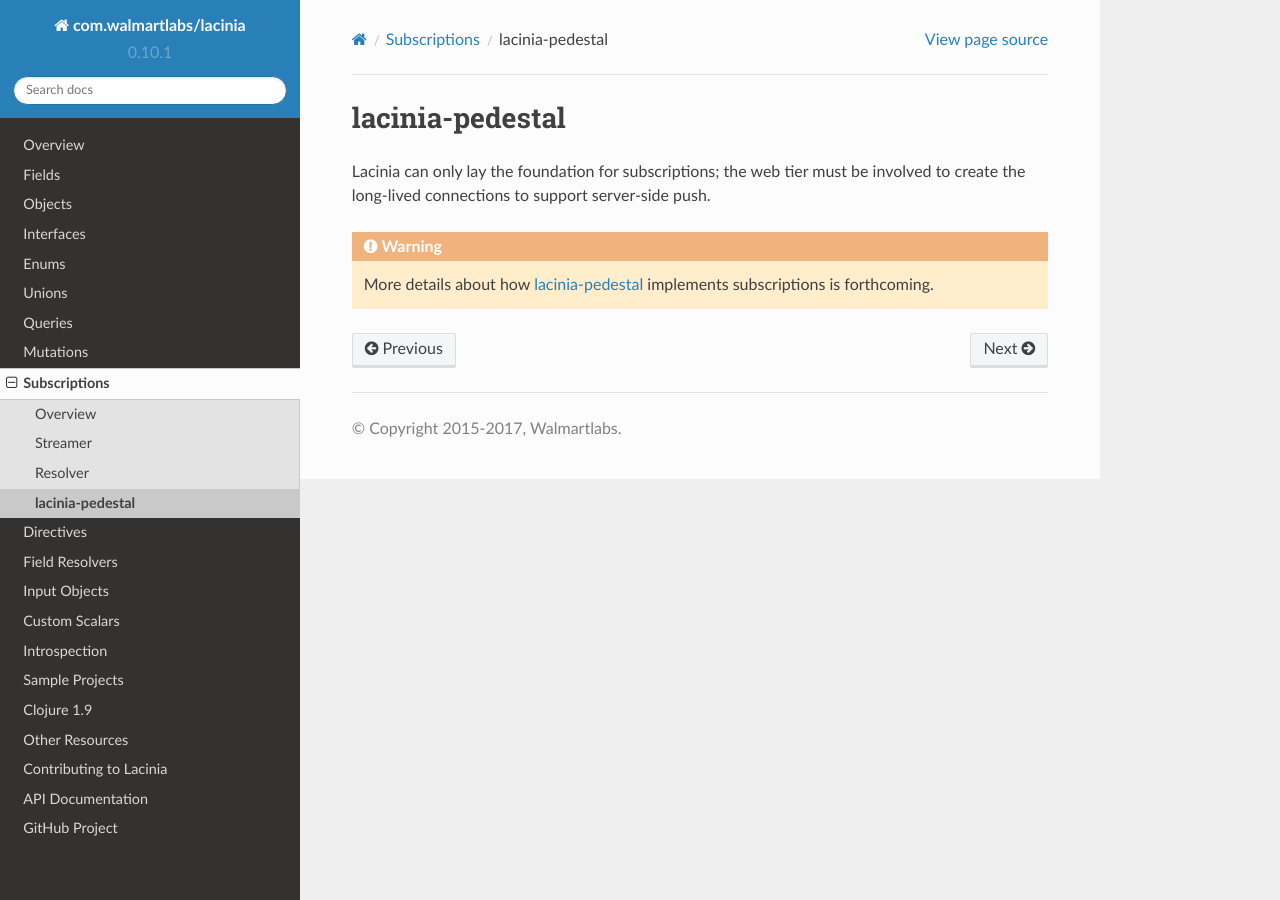
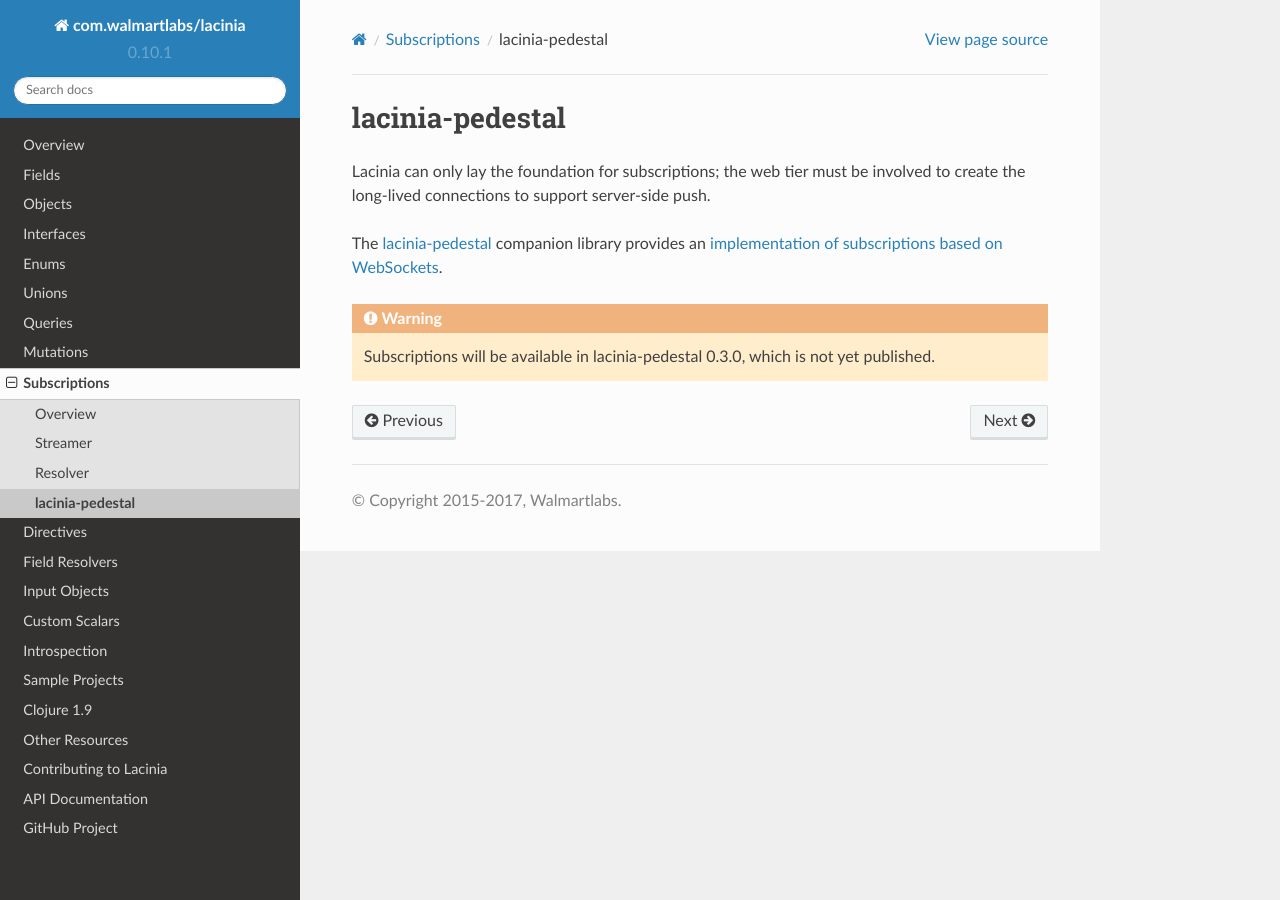
Before and after one commit to walmartlabs/lacinia, a Sphinx documentation site: the page built from docs/subscriptions/lacinia-pedestal.rst, in a window 1280 px wide. Built offline with Sphinx 7.4.7 and the Read the Docs theme 2.0.0, drawn with Linux system fonts in a browser that asks for light colours.

Commit message:
Update link to lacinia-pedestal r.e. subscriptions

```diff
--- a/docs/subscriptions/lacinia-pedestal.rst
+++ b/docs/subscriptions/lacinia-pedestal.rst
@@ -4,6 +4,9 @@ lacinia-pedestal
 Lacinia can only lay the foundation for subscriptions; the web tier must be involved to create the long-lived connections
 to support server-side push.
 
+The `lacinia-pedestal <https://github.com/walmartlabs/lacinia-pedestal>`_ companion library provides an
+`implementation of subscriptions based on WebSockets <http://lacinia-pedestal.readthedocs.io/en/latest/subscriptions.html>`_.
+
 .. warning::
 
-   More details about how `lacinia-pedestal <https://github.com/walmartlabs/lacinia-pedestal>`_ implements subscriptions is forthcoming.
+   Subscriptions will be available in lacinia-pedestal 0.3.0, which is not yet published.
```
